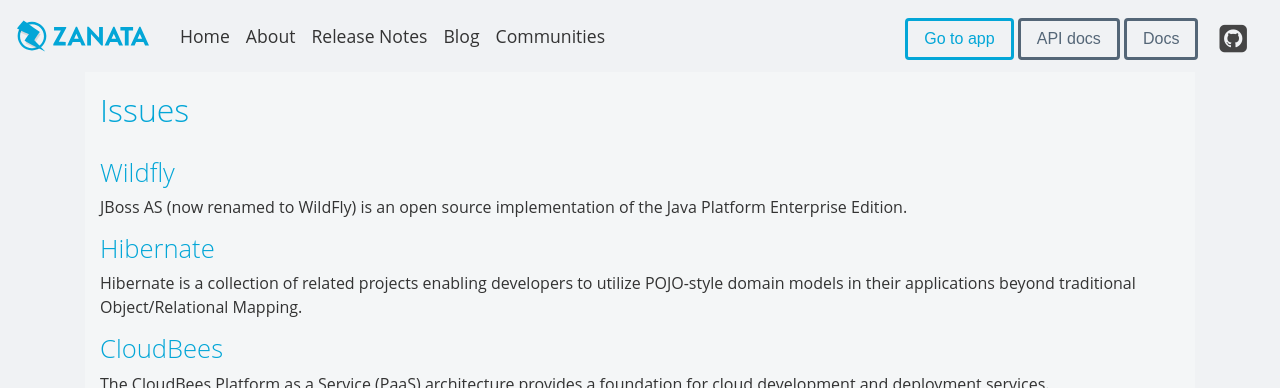
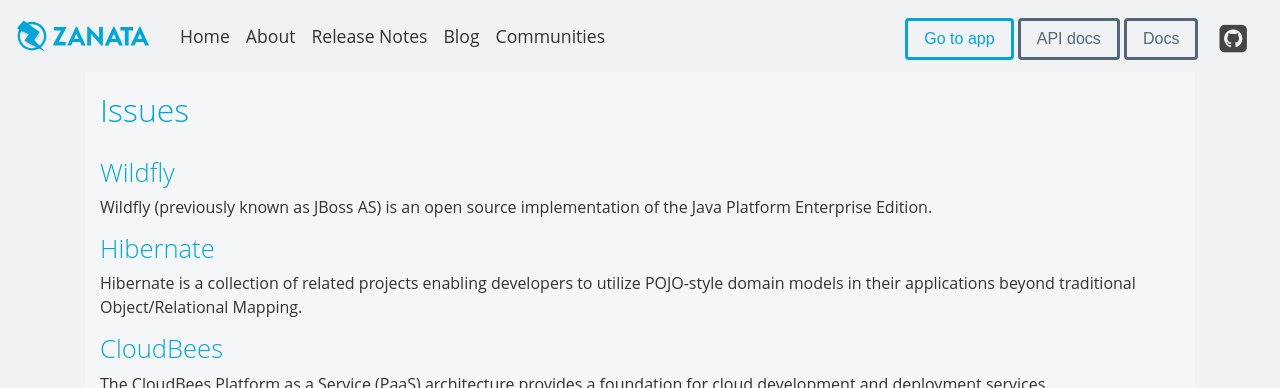
Before and after one commit to zanata/zanata.github.io, a Jekyll site: the page redesign/technologies.html, which Jekyll copies as it is, in a window 1280 px wide, cut to the strip 0-388 px from the top of the page. Built offline with Jekyll 4.4.1, drawn with Linux system fonts in a browser that asks for light colours; nearby versions of some CDN libraries; Markdown is read by kramdown in place of the engine named in the settings.

Commit message:
correct content for technologies page

```diff
--- a/redesign/technologies.html
+++ b/redesign/technologies.html
@@ -54,7 +54,8 @@
 <div class="container" id="not-home">
     <h1>Issues</h1>
     <h2><a href="http://www.jboss.org/">Wildfly</a></h2>
-    <p>JBoss AS (now renamed to WildFly) is an open source implementation of the Java Platform Enterprise Edition.</p>
+    <p>Wildfly (previously known as JBoss AS) is an open source implementation
+        of the Java Platform Enterprise Edition.</p>
     <h2><a href="http://hibernate.org/">Hibernate</a></h2>
     <p>Hibernate is a collection of related projects enabling developers to utilize POJO-style domain models in their applications beyond traditional Object/Relational Mapping.</p>
     <h2><a href="https://cloudbees.com/">CloudBees</a></h2>
```
